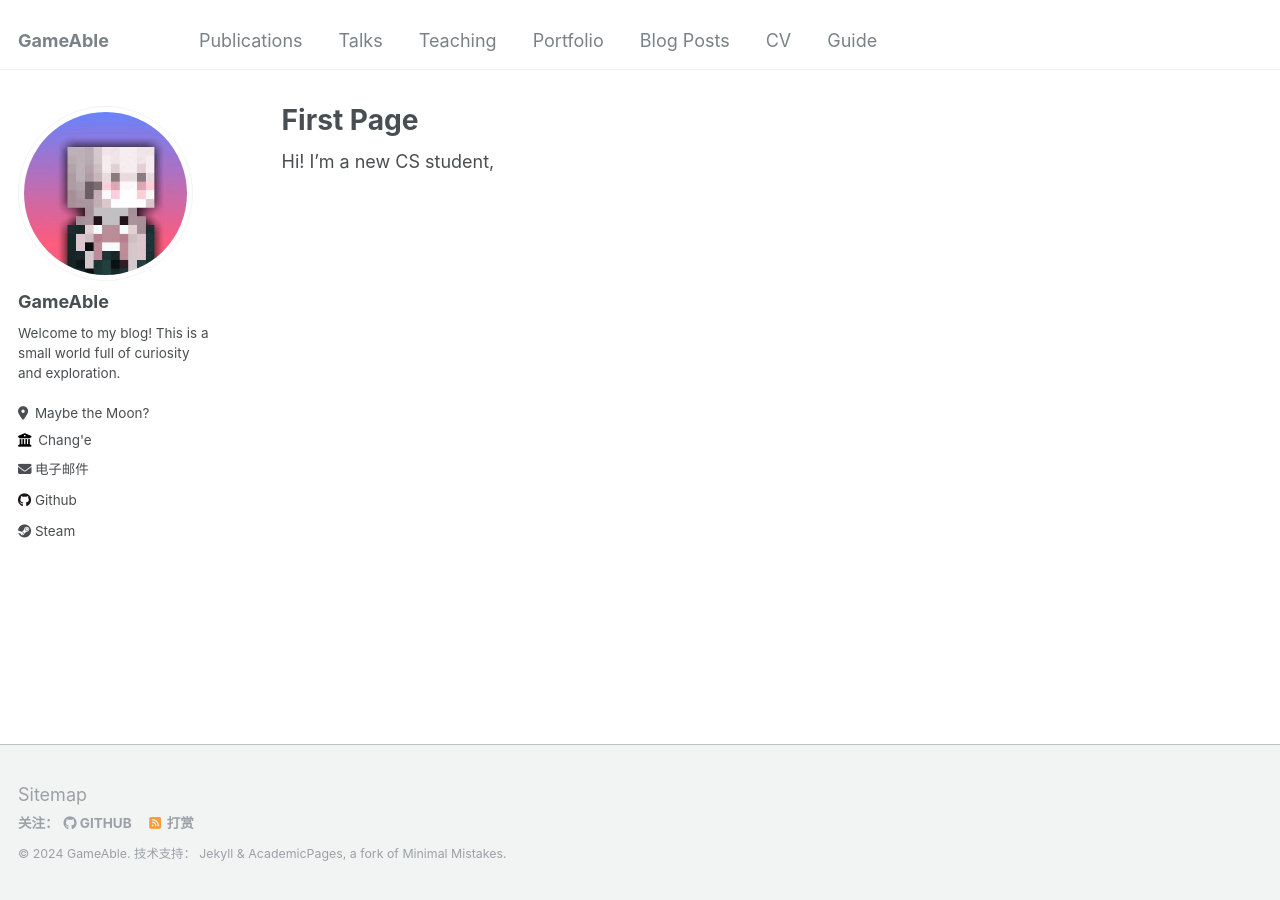
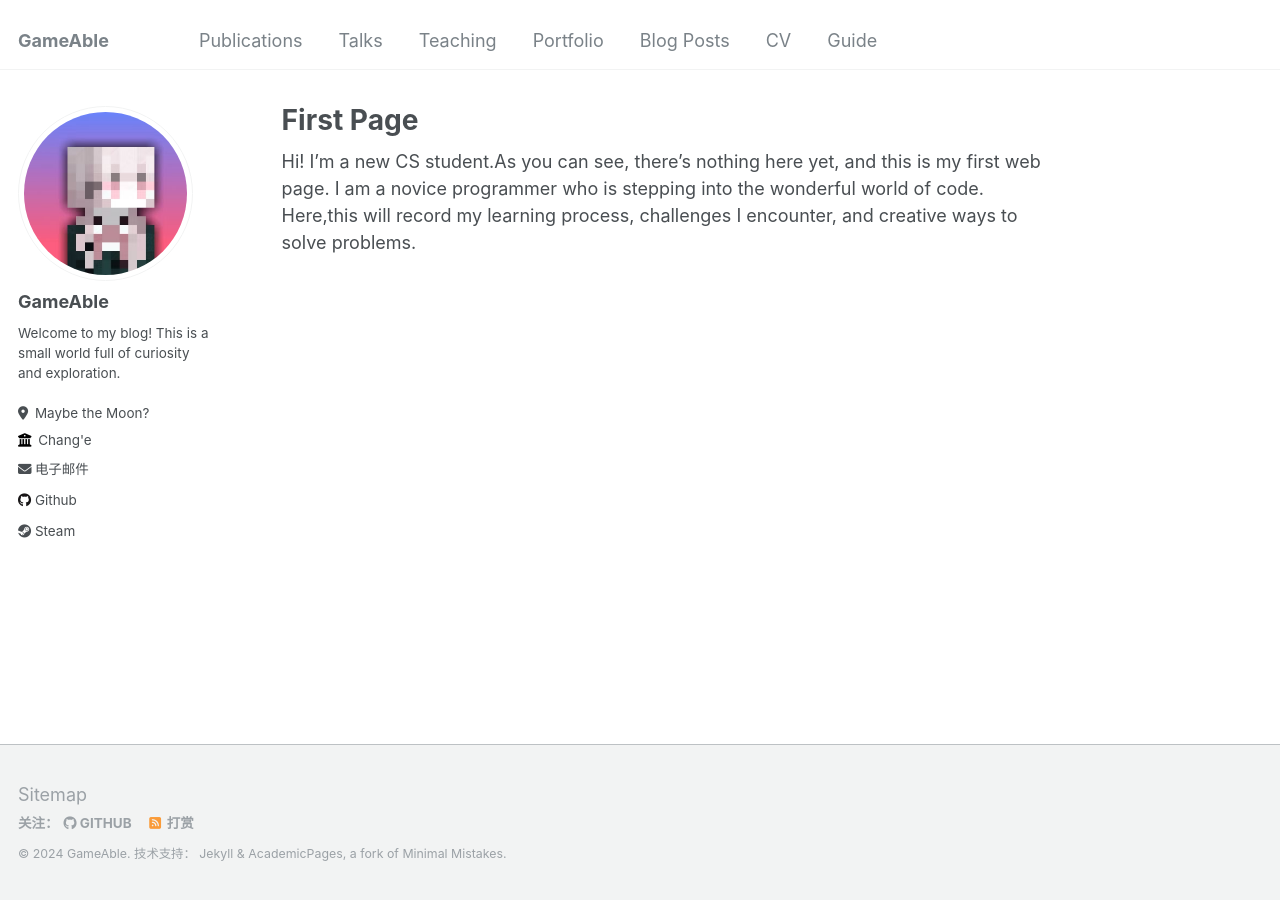
Before and after one commit to GameAble/GameAble.github.io, a Jekyll site: the page built from _pages/about.md, in a window 1280 px wide. Built offline with Jekyll 4.4.1, drawn with Linux system fonts in a browser that asks for light colours.

Commit message:
modified:   _pages/about.md

```diff
--- a/_pages/about.md
+++ b/_pages/about.md
@@ -6,4 +6,5 @@ redirect_from:
   - /about/
   - /about.html
 ---
-Hi! I'm a new CS student,
+Hi! I'm a new CS student.As you can see, there's nothing here yet, and this is my first web page.
+I am a novice programmer who is stepping into the wonderful world of code. Here,this will record my learning process, challenges I encounter, and creative ways to solve problems.
```
